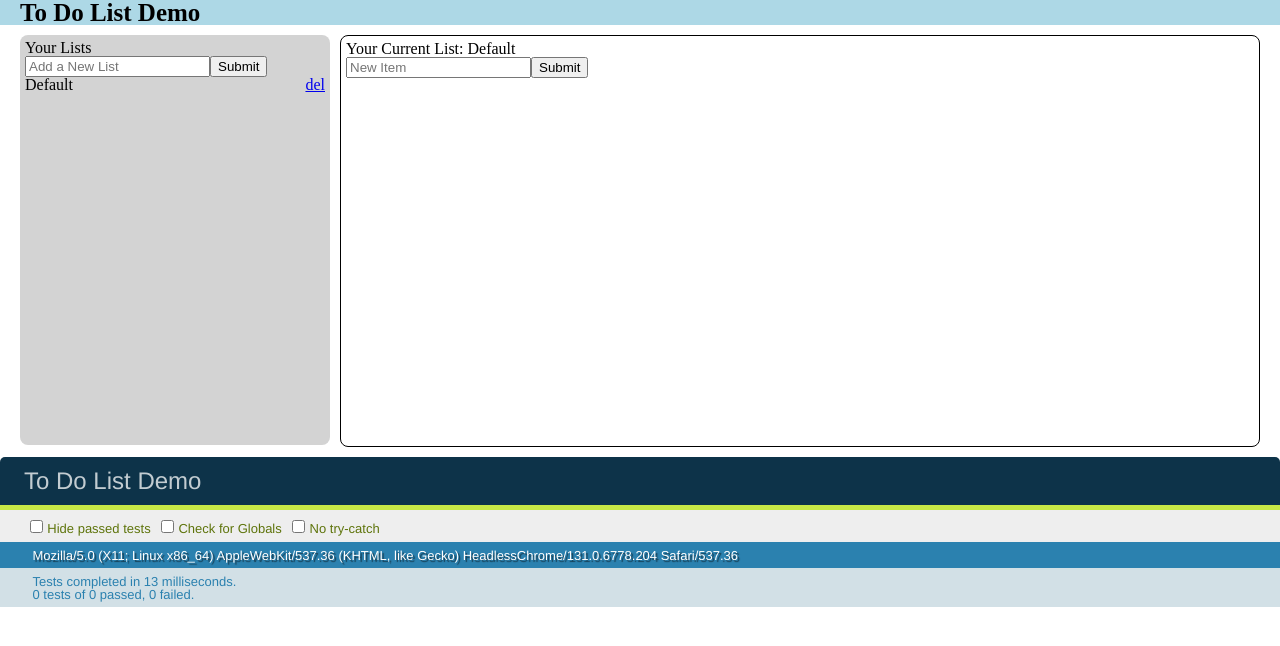
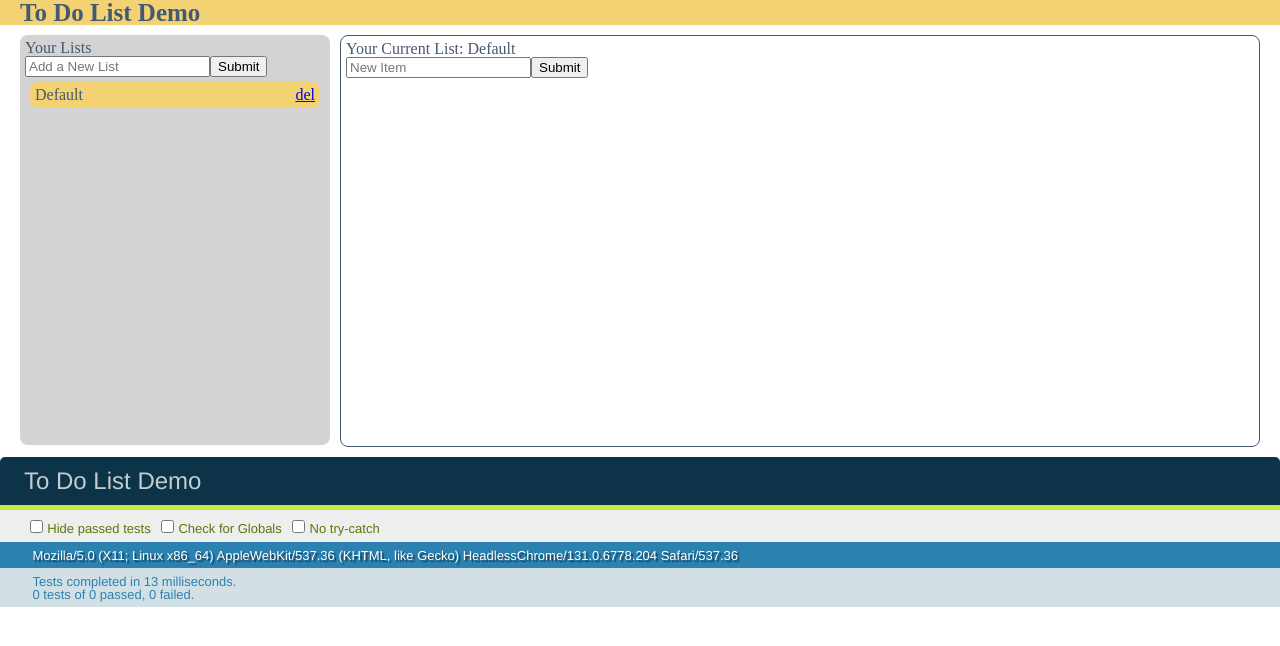
Before and after one commit to iolab12/iolab_hw_1, a plain HTML site: page index.html in a window 1280 px wide. Drawn offline with nearby package versions, Linux system fonts and the light colour scheme.

Commit message:
Style fixes
updated the font and background colors.
fixed the background li to wrap the floated elements.

```diff
--- a/main.css
+++ b/main.css
@@ -25,7 +25,7 @@
 }
 
 #header {
-    background-color: lightblue;
+    background-color: #F2D272;
     padding: 0 20px;
 }
 
@@ -37,15 +37,29 @@
     font-size:20px;
 }
 
+body {
+    color: #465973;
+}
+
 h1{
     font-size: 25px;
     font-weight: bold;
+    color: #465973;
 }
 
 li {
     /*list-style-type: none;*/
     clear: left;
     cursor: pointer;
+    padding: 5px;
+    margin: 5px;
+}
+
+.selected{
+    background-color: #F2D272;
+    order-radius: 0.5em;
+    -moz-border-radius: 0.5em;
+    -webkit-border-radius: 0.5em;
 }
 
 #todoList {
--- a/todo.js
+++ b/todo.js
@@ -37,6 +37,8 @@ $(document).ready(function() {
 
     $(document).on("click", "#listOfLists .list-text", function(event){
         sandbox.setCurrentList($(this).data());
+        $("li").removeClass("selected");
+        $(this).closest("li").addClass("selected");
     });
 
     $(document).on("click", "#todoList .item-text", function(event){
@@ -78,13 +80,11 @@ Sandbox.prototype.addList = function(name){
 
 // Set the current List (fails to check against lists with the same name)
 Sandbox.prototype.setCurrentList = function(list){
-    console.log("set current list");
     for(var i = 0; i < this.lists.length; i++){
         if(this.lists[i].name == list.name)
             this.currentList = this.lists[i].value;
     }
     $("#addItemForm label").html(list.name);
-    console.log(this.currentList.name);
 
     this.clearList();
     this.populateListItems();
@@ -142,8 +142,11 @@ List.prototype.addItem = function(name) {
 // }
 
 List.prototype.render = function(){
+    $("li").removeClass("selected");
     var domElement = $('<li>').append('<div class="list-text">' + this.name
-        + '</div><a class="deleteList" href="#">del</a>');
+        + '</div><a class="deleteList" href="#">del</a><div style=”clear:both;”>&nbsp;</div>')
+        .addClass("selected");
+
     return domElement;
 }
 
@@ -155,6 +158,6 @@ function Item(name){
 
 Item.prototype.render = function(){
     var domElement =  $('<li>').append('<div class="item-text"><input type="checkbox">' + this.name
-        + '</div><a class="deleteItem" href="#">del</a>');
+        + '</div><a class="deleteItem" href="#">del</a><div style=”clear:both;”>&nbsp;</div>');
     return domElement;
 }
```
